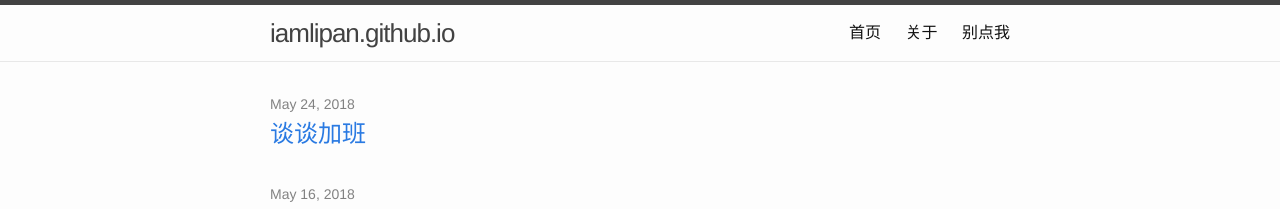
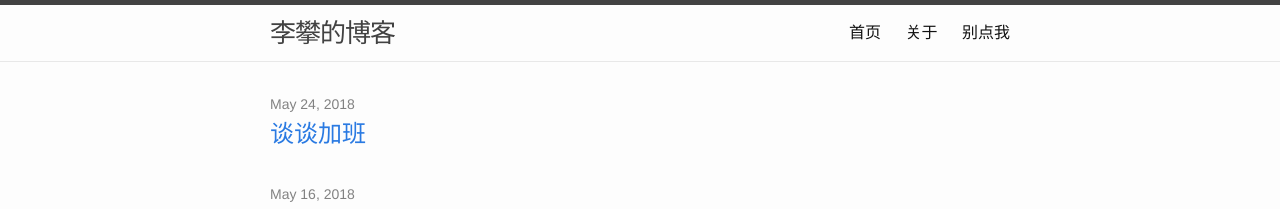
Before and after one commit to iamlipan/iamlipan.github.io, a Jekyll site: the page built from index.html, in a window 1280 px wide. Shown: the top 209 px of the page. Built offline with Jekyll 4.4.1, drawn with Linux system fonts in a browser that asks for light colours; the list of posts is cut into pages by our own code.

Commit message:
add site title

```diff
--- a/_config.yml
+++ b/_config.yml
@@ -1,4 +1,6 @@
 # Short description (goes below the title; it will also be used in the RSS feed)
+title: 李攀的博客
+
 description: 别有妖妍胜桃李,攀来折去亦成蹊。
 
 sign: Written by Alan with ❤️
```
